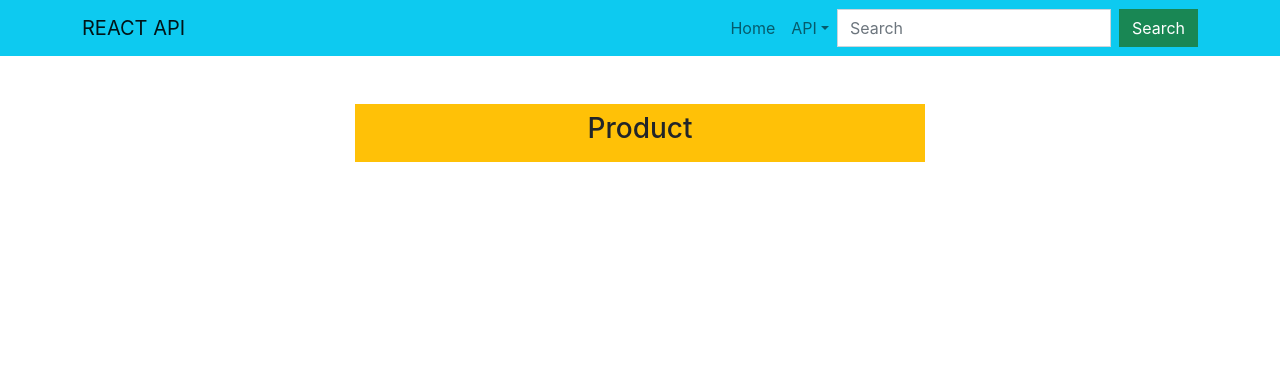
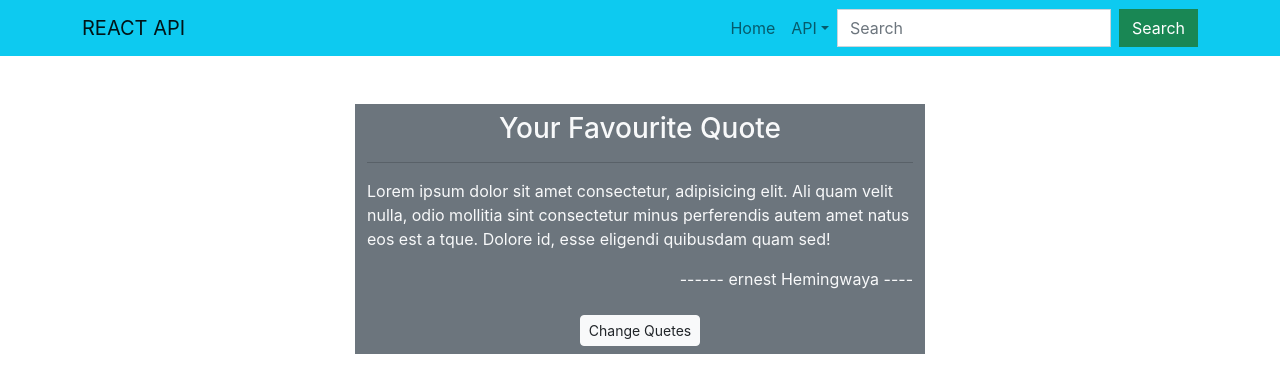
Before and after one commit to NurulIslam17/My_API, a React (Create React App) app: page / in a window 1280 px wide. Shown: the top 392 px of the page. Built offline with nearby package versions, Linux system fonts and the light colour scheme; no server answers.

Commit message:
Quates generate

```diff
--- a/package.json
+++ b/package.json
@@ -6,6 +6,7 @@
     "@testing-library/jest-dom": "^5.16.5",
     "@testing-library/react": "^13.4.0",
     "@testing-library/user-event": "^13.5.0",
+    "axios": "^1.3.2",
     "eslint-plugin-react": "^7.32.2",
     "react": "^18.2.0",
     "react-dom": "^18.2.0",
--- a/src/App.js
+++ b/src/App.js
@@ -1,14 +1,14 @@
 
 import Navbar from './components/Navbar';
-// import Quote from './components/Quote';
-import Product from './components/Product';
+// import Product from './components/Product';
+import Quote from './components/Quote';
 
 function App() {
   return (
     <>
      <Navbar/>
-     {/* <Quote/> */}
-     <Product/>
+     {/* <Product/> */}
+     <Quote/>
     </>
   );
 }
--- a/src/components/Product.js
+++ b/src/components/Product.js
@@ -1,24 +1,25 @@
 import React, { useEffect, useState } from "react";
 
 const Product = () => {
-  const [product, setProduct] = useState(null);
+  const [product, setProduct] = useState([]);
 
-  useEffect(() => {
-    fetch("https://dummyjson.com/products")
-      .then((res) => {
-        return res.json();
-      })
-      .then((data) => {
-        setProduct(data);
-        console.log(product);
-      });
-  }, []);
+  useEffect(()=>{
+    fetch("https://dummyjson.com/products").then((response)=>{
+      return response.json();
+    }).then((data)=>{
+      setProduct(data);
+      console.log(product);
+    })
+  },[]);
+
+
   return (
     <>
       <div className="container">
         <div className="row mt-5">
           <div className="col-md-6 bg-warning mx-auto">
             <h3 className="text-center py-2">Product</h3>
+            <p></p>
           </div>
         </div>
       </div>
--- a/src/components/Quote.js
+++ b/src/components/Quote.js
@@ -1,33 +1,45 @@
-// import React, { useState, useEffect } from "react";
+import React, { useState, useEffect } from "react";
 
-// function Quote() {
-//   // https://dummyjson.com/quotes
-//   const [quote, setQuote] = useState(null);
+function Quote() {
+  // https://dummyjson.com/quotes
+  const [quote, setQuote] = useState(null);
 
-//   useEffect(() => {
-//     fetch("https://dummyjson.com/quotes")
-//       .then((res) => {
-//         return res.json();
-//       })
-//       .then((data) => {
-//         setQuote(data);
-//         console.log(quote);
-//       });
-//   },[]);
+  useEffect(() => {
+    fetch("https://dummyjson.com/quotes")
+      .then((res) => {
+        return res.json();
+      })
+      .then((data) => {
+        setQuote(data);
+        console.log(quote);
+      });
+  },quote);
 
-//   return (
-//     <>
-//       <div className="container">
-//         <div className="row d-flex align-content-end flex-wrap">
-//           <div className="col-md-6 mx-auto bg-primary d-flex align-content-end flex-wrap ">
-//             {/* {quote.map((qut) => {
-//               return <p>{qut.quote}</p>;
-//             })} */}
-//           </div>
-//         </div>
-//       </div>
-//     </>
-//   );
-// }
+  return (
+    <>
+      <div className="container">
+        <div className="row mt-5">
+          <div className="col-md-6 bg-secondary mx-auto">
+            <h3 className="text-center pt-2 text-light">Your Favourite Quote</h3>
+            <hr className="b-light"/>
+            <p className=" text-light">
+              Lorem ipsum dolor sit amet consectetur, adipisicing elit. Ali quam
+              velit nulla, odio mollitia sint consectetur minus perferendis
+              autem amet natus eos est a tque. Dolore id, esse eligendi
+              quibusdam quam sed!
+            </p>
 
-// export default Quote;
+            <div className="btnDiv d-flex justify-content-end">
+              <p className="text-light"> ------ ernest Hemingwaya ---- </p>
+            </div>
+            <div className="btnDiv d-flex justify-content-center">
+              <button className="btn btn-light text-dark btn-sm m-2">Change Quetes</button>
+            </div>
+          </div>
+        </div>
+      </div>
+    </>
+  );
+}
+
+export default Quote;
```
Also changed, not shown: 1 other file (tests, documents, lock files or other folders).
